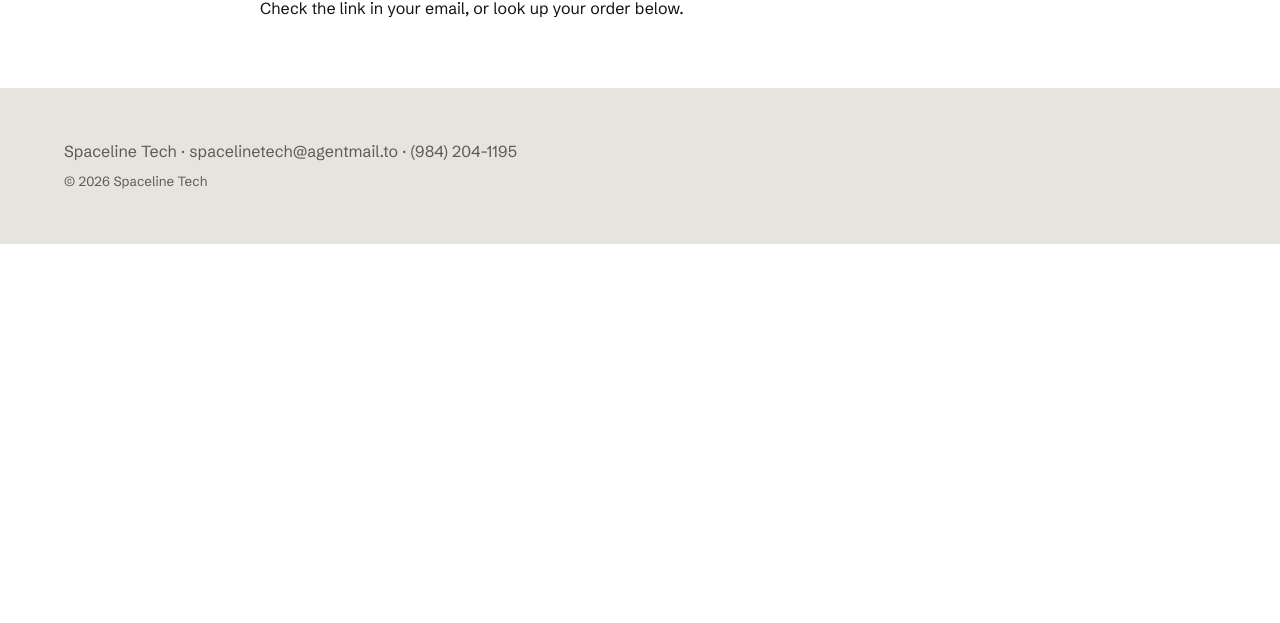
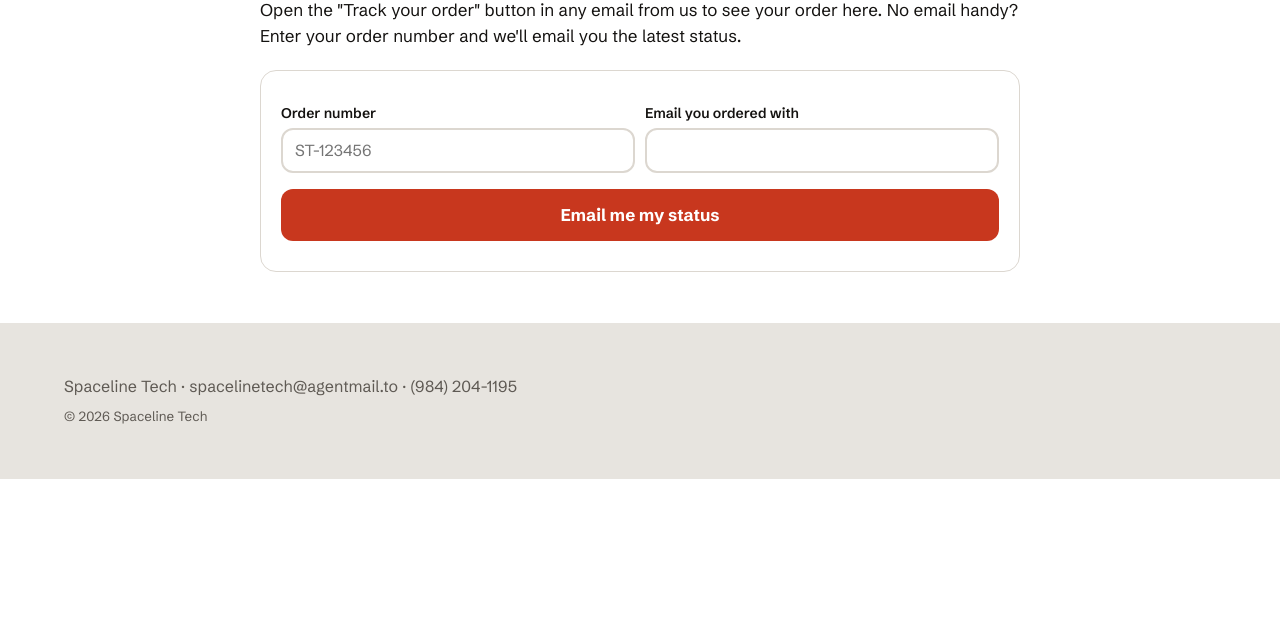
Before and after one commit to k2gh4965b6-beep/Spacelinetech, a plain HTML site: page index.html in a window 1280 px wide. Shown: the part 177-800 px from the top of the page. Drawn offline with Linux system fonts and the light colour scheme.

Commit message:
Add order lookup

```diff
--- a/index.html
+++ b/index.html
@@ -211,7 +211,9 @@ function itemList(s){
 function renderOrderView(){
   const V=$('orderView');let d=null;
   try{const h=location.hash.slice(3);if(/^[0-9a-f]+$/.test(h)&&h.length<6000)d=JSON.parse(fromHex(h))}catch(e){d=null}
-  if(!d||!d.n){V.innerHTML='<h1>We couldn\'t open that tracking link</h1><p>Check the link in your email, or look up your order below.</p>';return}
+  if(!d||!d.n){V.innerHTML=`<h1>Track your order</h1><p style="font-size:17px">Open the "Track your order" button in any email from us to see your order here. No email handy? Enter your order number and we'll email you the latest status.</p>
+  <form id="lk" class="ocard"><div class="two"><div><label for="lkN">Order number</label><input id="lkN" placeholder="ST-123456" required></div><div><label for="lkE">Email you ordered with</label><input id="lkE" type="email" required></div></div><button class="btn full">Email me my status</button><p class="note" id="lkM" style="margin:10px 0 0"></p></form>`;
+  $('lk').addEventListener('submit',e=>{e.preventDefault();const n=$('lkN').value.trim().toUpperCase(),em=$('lkE').value.trim();location.href=`mailto:${INBOX}?subject=${encodeURIComponent('Status request '+n)}&body=${encodeURIComponent('Order: '+n+'\nEmail: '+em)}`;$('lkM').textContent=`Your mail app should open with the request ready to send. If it doesn't, email ${INBOX} with the subject "Status request ${n}". We reply within the hour.`});return}
   const S=SL(d.s),pick=d.d==='Store pickup'||d.s==='pickup',T=stepsFor(d.s,pick),items=itemList(d.i);
   const note={delayed:'Your order is running late. We\'ll email you as soon as it moves.',cancelled:'This order was cancelled. You have not been charged.',refunded:'Your refund has been issued. It can take 5 to 10 business days to appear.'}[d.s];
   V.innerHTML=`<p class="note" style="margin:0">Order ${esc(d.n)}</p><h1>${esc(d.f?d.f+', y':'Y')}our order ${({new:'has been received',confirmed:'is confirmed',processing:'is being prepared',shipped:'has shipped',out:'is out for delivery',delivered:'was delivered',pickup:'is ready for pickup',delayed:'is delayed',cancelled:'was cancelled',refunded:'was refunded'})[d.s]||'is '+esc(S.l.toLowerCase())}</h1>
```
